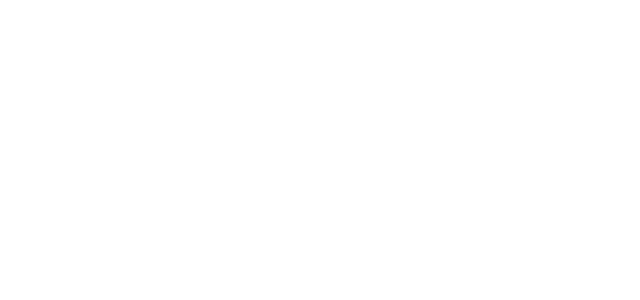
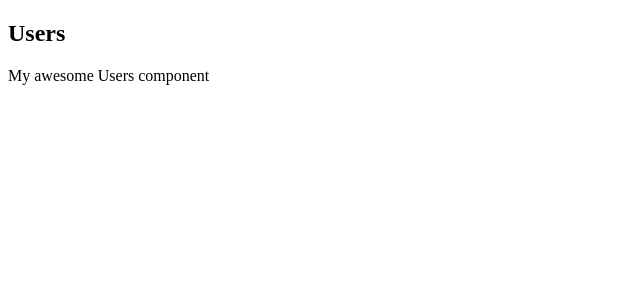
Before and after one commit to SamuelSilvaMelo/Trybe, a React (Create React App) app in the folder 2.Front-end-Development/exercises/Unit_13/Day_2/class-exercises/comprehension-exercises-router-master/: page /users in a window 1280 px wide. Shown: the top 300 px of the page, without its empty margins (0-640 px from the left). Built offline with nearby package versions, Linux system fonts and the light colour scheme; the HTML template or start-up script is replaced by a standard one.

Commit message:
Add fixation-exercise 5

```diff
--- a/2.Front-end-Development/exercises/Unit_13/Day_2/class-exercises/comprehension-exercises-router-master/src/App.js
+++ b/2.Front-end-Development/exercises/Unit_13/Day_2/class-exercises/comprehension-exercises-router-master/src/App.js
@@ -1,7 +1,8 @@
 import React, { Component } from 'react';
 import { BrowserRouter, Route } from 'react-router-dom';
 import Home from './components/Home';
-import About from './components/About'
+import About from './components/About';
+import Users from './components/Users'
 
 
 class App extends Component {
@@ -10,6 +11,7 @@
       <BrowserRouter>
         <Route exact path="/" component={ Home } />
         <Route path="/about" component={ About } />
+        <Route path="/users" component={ Users } />
       </BrowserRouter>
     );
   }
```
